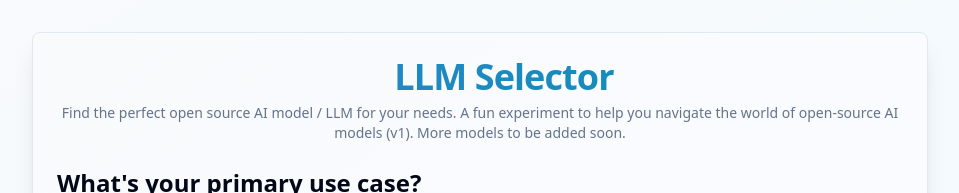
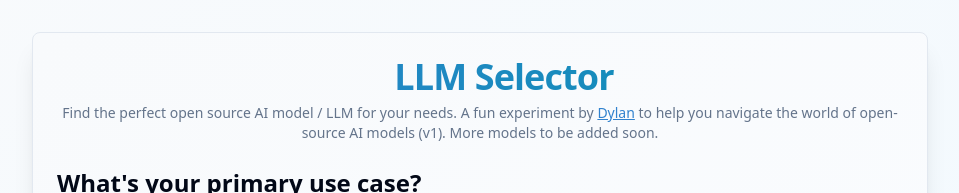
Before and after one commit to demianarc/model-selector, a Next.js app: page / in a window 1280 px wide. Shown: the top 193 px of the page, without its empty margins (160-1119 px from the left). Built offline with nearby package versions, Linux system fonts and the light colour scheme.

Commit message:
smallfix7

```diff
--- a/components/model-finder.tsx
+++ b/components/model-finder.tsx
@@ -775,7 +775,7 @@ export default function ModelSelector() {
         </CardTitle>
         <p className="text-sm text-muted-foreground mt-2">
           Find the perfect open source AI model / LLM for your needs.
-          A fun experiment to help you navigate the world of open-source AI models (v1). More models to be added soon.
+          A fun experiment by <a href="https://x.com/demian_ai" target="_blank" rel="noopener noreferrer" className="text-blue-600 hover:text-blue-800 underline">Dylan</a> to help you navigate the world of open-source AI models (v1). More models to be added soon.
         </p>
       </CardHeader>
       <CardContent className="space-y-8">
```
